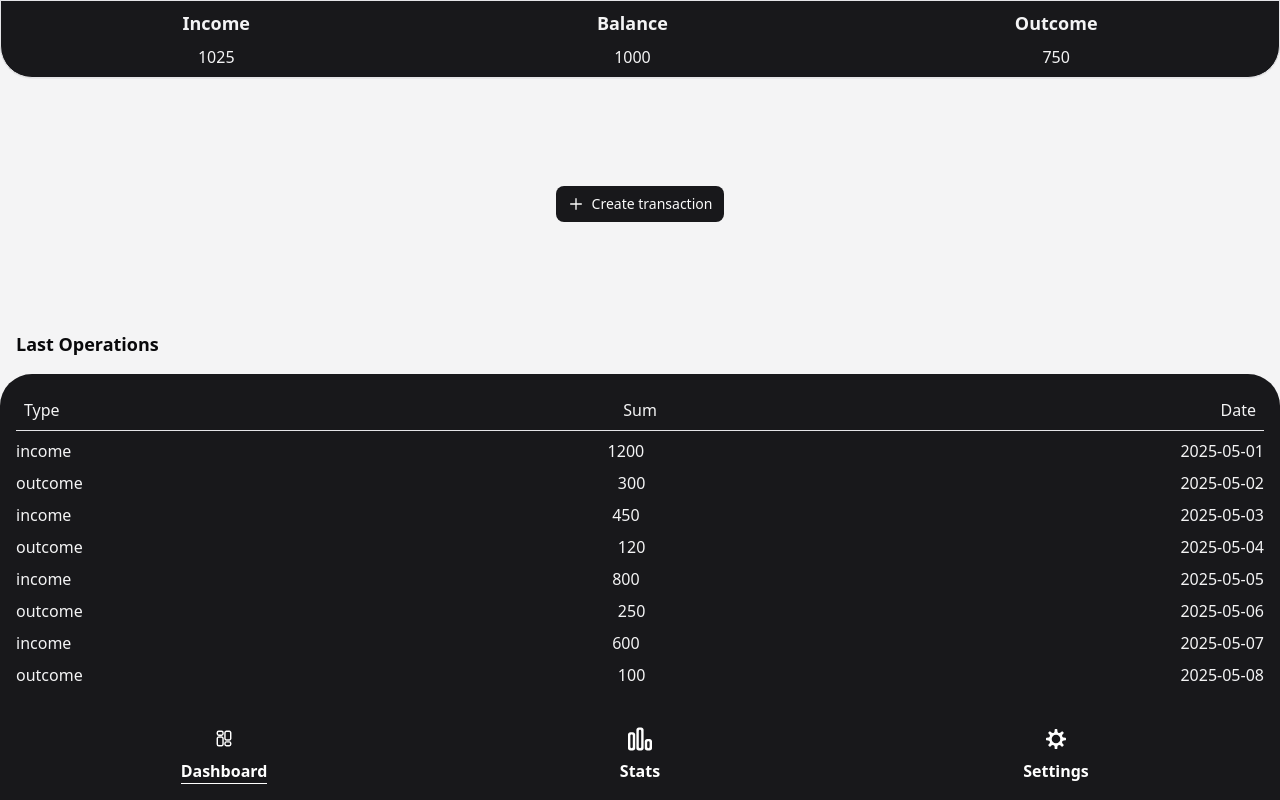
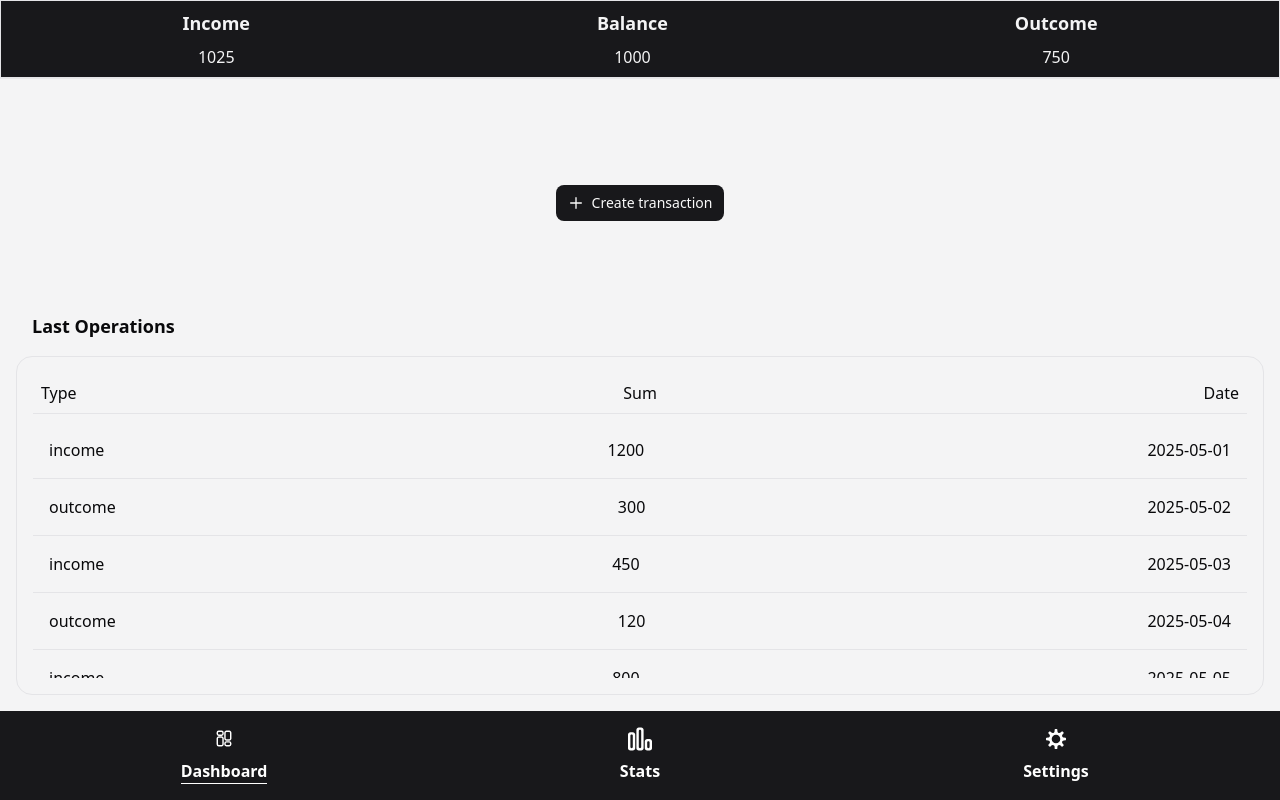
Before and after one commit to 22aryja/coinkeeper, a React (Vite) app in the folder fe/: page / in a window 1280 px wide. Built offline with nearby package versions, Linux system fonts and the light colour scheme; sample sign-in values are in the browser's storage.

Commit message:
feat: minor LastOperationts redesign

```diff
--- a/fe/src/index.css
+++ b/fe/src/index.css
@@ -118,3 +118,24 @@
     @apply bg-background text-foreground;
   }
 }
+
+::-webkit-scrollbar {
+  width: 8px;
+  height: 8px;
+}
+
+::-webkit-scrollbar-track {
+  background: #f1f1f1;
+  border-radius: 4px;
+}
+
+::-webkit-scrollbar-thumb {
+  background: var(--border);
+  border-radius: 6px;
+}
+
+/* For Firefox */
+* {
+  scrollbar-width: thin;
+  scrollbar-color: var(--border) #f1f1f1;
+}
--- a/fe/src/pages/dashboard/DashboardHeader.tsx
+++ b/fe/src/pages/dashboard/DashboardHeader.tsx
@@ -25,7 +25,7 @@ export const DashboardHeader = () => {
     );
 
     return (
-        <header className="flex w-full rounded-b-4xl justify-around border shadow-2xs bg-accent-foreground p-2">
+        <header className="flex w-full rounded-b-4xl justify-around border shadow-2xs bg-accent-foreground p-2 lg:rounded-b-none">
             {sections.map(({ label, value }: HeaderSection) => (
                 <div key={label} className="flex flex-col gap-2 items-center">
                     <h1 className="text-accent text-lg font-semibold">
--- a/fe/src/pages/dashboard/DashboardPage.tsx
+++ b/fe/src/pages/dashboard/DashboardPage.tsx
@@ -16,7 +16,7 @@ export const DashboardPage = () => {
         <>
             <section className="w-full h-full flex flex-col">
                 <DashboardHeader />
-                <div className="w-full h-full flex flex-col justify-between">
+                <div className="w-full h-full flex flex-col justify-between p-4">
                     <div className="flex w-full h-full justify-center items-center">
                         <Button onClick={handleClick}>
                             <Plus className="w-4 h-4" />
--- a/fe/src/pages/dashboard/LastOperationts.tsx
+++ b/fe/src/pages/dashboard/LastOperationts.tsx
@@ -16,17 +16,17 @@ const LastOperationts = () => {
     return (
         <div className="w-full flex flex-col gap-4 justify-end">
             <h1 className="text-lg font-semibold pl-4">Last Operations</h1>
-            <div className="flex flex-col gap-2 bg-accent-foreground p-4 rounded-t-4xl">
-                <div className="flex w-full justify-between text-accent border-b border-solid border-border p-2">
+            <div className="flex flex-col gap-2 p-4 border border-solid border-border rounded-2xl">
+                <div className="flex w-full justify-between border-b border-solid border-border p-2">
                     <h2>Type</h2>
                     <span>Sum</span>
                     <span>Date</span>
                 </div>
-                <div className="flex flex-col gap-2 overflow-y-auto max-h-64">
+                <div className="flex flex-col overflow-y-auto max-h-64">
                     {dummy.map((item, index) => (
                         <div
                             key={index}
-                            className="flex w-full justify-between text-accent"
+                            className="flex w-full justify-between p-4 border-b border-solid border-border"
                         >
                             <h2>{item.type}</h2>
                             <span>{item.value}</span>
```
